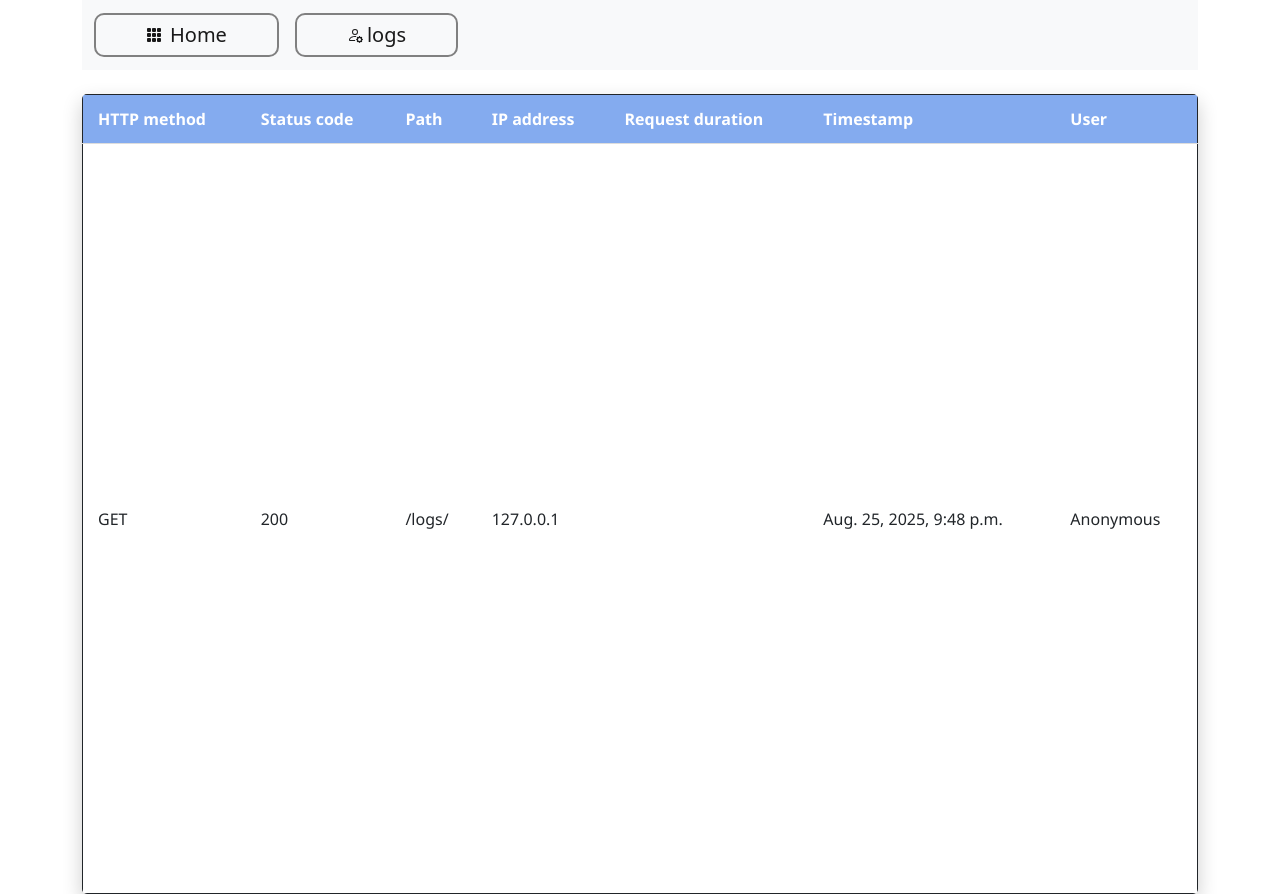
After one commit to Unlie9/CV-Builder-MVP, a Django app: page /logs/ in a window 1280 px wide. The commit adds this page. Run offline with Django 5.2, Linux system fonts and the light colour scheme; data comes from the database, SQL or seed files in the repository; some libraries are stand-ins or nearby versions.

Commit message:
created logs view and template

```diff
--- a/app/backend/apps/audit/admin.py
+++ b/app/backend/apps/audit/admin.py
@@ -1,7 +1,7 @@
 from django.contrib import admin
-from apps.audit.models import Audit
+from apps.audit.models import RequestLog
 
-@admin.register(Audit)
+@admin.register(RequestLog)
 class AuditAdmin(admin.ModelAdmin):
     list_display = (
       "user",
--- a/app/backend/apps/audit/middleware.py
+++ b/app/backend/apps/audit/middleware.py
@@ -1,5 +1,5 @@
 import time
-from apps.audit.models import Audit
+from apps.audit.models import RequestLog
 from django.http import HttpResponseServerError
 
 
@@ -12,8 +12,9 @@ class AuditLogsMiddleware:
 
     start_time = time.time()
 
-    audit = Audit.objects.create(
+    request_log = RequestLog.objects.create(
       http_method=request.method,
+      status=200,
       ip_address=request.META.get('REMOTE_ADDR'),
       path=request.path,
       user_id=request.user.id
@@ -21,13 +22,13 @@ class AuditLogsMiddleware:
 
     try:
         response = self._get_response(request)
-        audit.status = response.status_code
+        request_log.status = response.status_code
     except Exception:
-        audit.status = 500
+        request_log.status = 500
         response = HttpResponseServerError("Internal Server Error")
         raise
     finally:
-        audit.duration = str(time.time() - start_time)
-        audit.save()
+        request_log.duration = str(time.time() - start_time)
+        request_log.save()
 
     return response
--- a/app/backend/apps/audit/models.py
+++ b/app/backend/apps/audit/models.py
@@ -3,7 +3,7 @@ from apps.base.models import BaseModel
 from django.contrib.auth.models import User
 
 
-class Audit(BaseModel):
+class RequestLog(BaseModel):
   http_method = models.CharField(max_length=32)
   status = models.IntegerField(null=True)
   path = models.CharField(max_length=128)
@@ -14,7 +14,7 @@ class Audit(BaseModel):
   class Meta:
     verbose_name = 'Audit'
     verbose_name_plural = 'Audits'
-    db_table = 'audit'
+    db_table = 'request_logs'
 
   def __str__(self) -> str:
     return f"{self.http_method} - {self.status}"
--- /dev/null
+++ b/app/backend/apps/audit/urls.py
@@ -0,0 +1,13 @@
+
+from rest_framework.routers import DefaultRouter
+from django.urls import path, include
+
+from apps.audit.views import (
+  RequestLogListView,
+)
+
+app_name = 'audit'
+
+urlpatterns = [
+    path('logs/', RequestLogListView.as_view(), name='request_logs'),
+]
--- a/app/backend/apps/audit/views.py
+++ b/app/backend/apps/audit/views.py
@@ -1,3 +1,11 @@
 from django.shortcuts import render
+from django.views import generic
 
-# Create your views here.
+from apps.audit.models import RequestLog
+
+
+class RequestLogListView(generic.ListView):
+  model = RequestLog
+  queryset = RequestLog.objects.all().order_by('-id')
+  template_name = "request_logs/list.html"
+  paginate_by = 11
--- a/app/backend/core/settings.py
+++ b/app/backend/core/settings.py
@@ -112,7 +112,7 @@ AUTH_PASSWORD_VALIDATORS = [
 
 LANGUAGE_CODE = 'en-us'
 
-TIME_ZONE = 'UTC'
+TIME_ZONE = 'Europe/Kiev'
 
 USE_I18N = True
 
--- a/app/backend/core/urls.py
+++ b/app/backend/core/urls.py
@@ -20,5 +20,6 @@ from django.urls import path, include
 urlpatterns = [
     path('admin/', admin.site.urls),
 
-    path('', include('apps.cv.urls'))
+    path('', include('apps.cv.urls')),
+    path('', include('apps.audit.urls'))
 ]
--- a/app/frontend/templates/cv_detail/detail.html
+++ b/app/frontend/templates/cv_detail/detail.html
@@ -13,7 +13,7 @@ body {
   display: block;
   width: 70%;
   margin: 0 auto;
-  height: 800px;
+  height: 1000px;
 }
 
  .cv-card {
--- a/app/frontend/templates/includes/wrapper.html
+++ b/app/frontend/templates/includes/wrapper.html
@@ -1,5 +1,7 @@
 <nav class="navbar navbar-expand-lg navbar-light bg-light mb-4">
     <div class="container">
+
+      <div class="d-flex">
         <a
           href="{% url 'cv:index' %}"
           class="navbar-brand"
@@ -10,12 +12,27 @@
           </svg>
           Home
         </div>
-
         </a>
 
-      {% if 'cv-detail' in request.path %}
+        <a
+          href="{% url 'audit:request_logs' %}"
+          class="navbar-brand"
+        >
+        <div class="sidebar-icon transition">
+          <svg xmlns="http://www.w3.org/2000/svg" width="16" height="16" fill="currentColor" class="bi bi-person-gear" viewBox="0 0 16 16">
+            <path d="M11 5a3 3 0 1 1-6 0 3 3 0 0 1 6 0M8 7a2 2 0 1 0 0-4 2 2 0 0 0 0 4m.256 7a4.5 4.5 0 0 1-.229-1.004H3c.001-.246.154-.986.832-1.664C4.484 10.68 5.711 10 8 10q.39 0 .74.025c.226-.341.496-.65.804-.918Q8.844 9.002 8 9c-5 0-6 3-6 4s1 1 1 1zm3.63-4.54c.18-.613 1.048-.613 1.229 0l.043.148a.64.64 0 0 0 .921.382l.136-.074c.561-.306 1.175.308.87.869l-.075.136a.64.64 0 0 0 .382.92l.149.045c.612.18.612 1.048 0 1.229l-.15.043a.64.64 0 0 0-.38.921l.074.136c.305.561-.309 1.175-.87.87l-.136-.075a.64.64 0 0 0-.92.382l-.045.149c-.18.612-1.048.612-1.229 0l-.043-.15a.64.64 0 0 0-.921-.38l-.136.074c-.561.305-1.175-.309-.87-.87l.075-.136a.64.64 0 0 0-.382-.92l-.148-.045c-.613-.18-.613-1.048 0-1.229l.148-.043a.64.64 0 0 0 .382-.921l-.074-.136c-.306-.561.308-1.175.869-.87l.136.075a.64.64 0 0 0 .92-.382zM14 12.5a1.5 1.5 0 1 0-3 0 1.5 1.5 0 0 0 3 0"/>
+          </svg>
+          <span class="ms-1">
+            logs
+          </span>
+
+        </div>
+        </a>
+
+      </div>
 
 
+      {% if 'cv-detail' in request.path %}
 
           <div class="sidebar-icon transition p-3" style="background-color: #200e32; border: none; gap: 5px;" onclick="HtmlToPdf()">
 
@@ -29,7 +46,6 @@
             </svg>
           </div>
 
-
       {% endif %}
 
     </div>
--- /dev/null
+++ b/app/frontend/templates/request_logs/list.html
@@ -0,0 +1,116 @@
+{% extends 'layouts/base.html' %}
+
+{% block stylesheets %}
+<style>
+.table-container {
+  width: 100%;
+  overflow-x: auto;
+  margin-top: 20px;
+  overflow: hidden;
+
+  border-radius: 5px;
+  box-shadow: 0 8px 20px rgba(0,0,0,0.2);
+}
+
+table {
+  width: 100%;
+  border: 1px solid ;
+  height: 800px;
+
+  border-collapse: collapse;
+  font-family: 'Segoe UI', Tahoma, Geneva, Verdana, sans-serif;
+}
+
+thead {
+  background-color: #84abef;
+  color: white;
+}
+
+th, td {
+  text-align: left;
+  padding: 12px 15px;
+  border-bottom: 1px solid #ddd;
+}
+
+tbody tr:hover {
+  background-color: #f1f1f1;
+  transition: all 0.2s ease;
+  border-radius: 5px;
+  box-shadow: 0 8px 20px rgba(0,0,0,0.2);
+}
+
+th {
+  font-weight: 600;
+}
+
+tbody tr:last-child td {
+  border-bottom: none;
+}
+
+@media (max-width: 768px) {
+  table, thead, tbody, th, td, tr {
+    display: block;
+  }
+
+  thead tr {
+    display: none;
+  }
+
+  tr {
+    margin-bottom: 15px;
+    border: 1px solid #ddd;
+    border-radius: 12px;
+    padding: 10px;
+    box-shadow: 0 2px 6px rgba(0,0,0,0.05);
+    background-color: #fff;
+  }
+
+  td {
+    text-align: right;
+    padding-left: 50%;
+    position: relative;
+  }
+
+  td::before {
+    content: attr(data-label);
+    position: absolute;
+    left: 15px;
+    width: 45%;
+    padding-left: 10px;
+    font-weight: 600;
+    text-align: left;
+  }
+}
+</style>
+{% endblock stylesheets %}
+
+{% block content %}
+<div class="table-container">
+  <table>
+    <thead>
+      <tr>
+        <th>HTTP method</th>
+        <th>Status code</th>
+        <th>Path</th>
+        <th>IP address</th>
+        <th>Request duration</th>
+        <th>Timestamp</th>
+        <th>User</th>
+      </tr>
+    </thead>
+    <tbody>
+      {% for log in object_list %}
+      <tr>
+        <td>{{ log.http_method }}</td>
+        <td>{{ log.status }}</td>
+        <td>{{ log.path }}</td>
+        <td>{{ log.ip_address }}</td>
+        <td>{{ log.duration|default_if_none:''|slice:":8" }}</td>
+        <td>{{ log.created_at }}</td>
+        <td>{{ log.user|default_if_none:'Anonymous' }}</td>
+      </tr>
+      {% endfor %}
+    </tbody>
+  </table>
+</div>
+{% endblock content %}
```
Also changed, not shown: app/backend/apps/audit/migrations/0003_rename_audit_requestlog.py (added), app/backend/apps/audit/migrations/0004_alter_requestlog_table.py (added), app/frontend/templates/includes/sidebar.html (deleted). Lines whose indentation alone changed are shown as unchanged.
